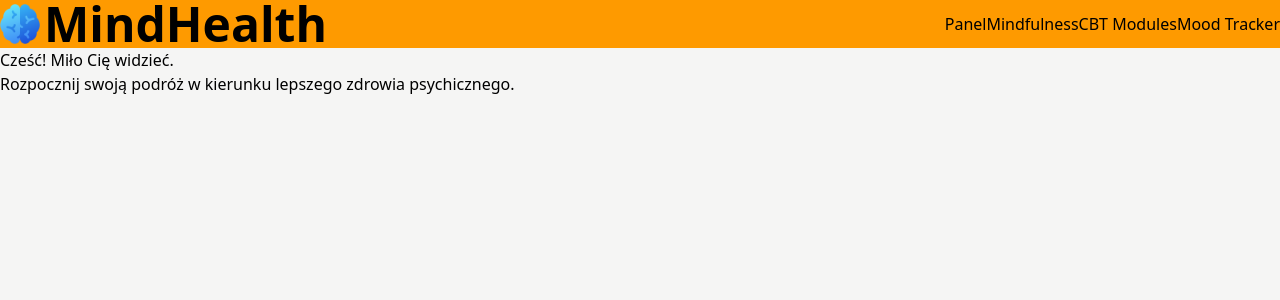
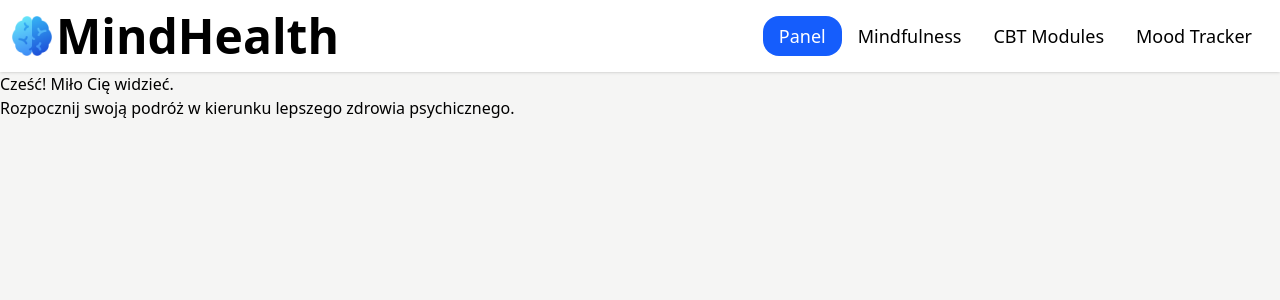
Before and after one commit to OKE225/MindHealth, a React (Vite) app in the folder client/: page /application in a window 1280 px wide. Shown: the top 300 px of the page. Built offline with nearby package versions, Linux system fonts and the light colour scheme.

Commit message:
Create navbar with links

```diff
--- a/client/src/components/Navbar.tsx
+++ /dev/null
@@ -1,23 +0,0 @@
-import React from "react";
-import Header from "./Header";
-
-interface Props {
-  children?: React.ReactNode;
-}
-
-const Navbar = ({ children }: Props) => {
-  return (
-    <nav
-      className={
-        children
-          ? "bg-amber-500 flex justify-between items-center"
-          : "bg-rose-500"
-      }>
-      <Header />
-
-      {children && <div>{children}</div>}
-    </nav>
-  );
-};
-
-export default Navbar;
--- /dev/null
+++ b/client/src/components/NavbarWithLinks.tsx
@@ -0,0 +1,36 @@
+import { NavLink } from "react-router";
+import Header from "./Header";
+
+const NavbarWithLinks = () => {
+  const getClassNames = ({ isActive }: { isActive: boolean }) => {
+    const baseStyle = "font-medium text-black text-lg px-4 py-2 rounded-2xl";
+    const activeStyle = isActive
+      ? "bg-blue-600 text-white hover:bg-blue-600"
+      : "hover:bg-sky-200";
+
+    return `${baseStyle} ${activeStyle}`;
+  };
+
+  return (
+    <nav className="bg-white shadow flex justify-between items-center p-3">
+      <Header />
+
+      <div>
+        <NavLink to="/application" end className={getClassNames}>
+          Panel
+        </NavLink>
+        <NavLink to="/application/mindfulness" className={getClassNames}>
+          Mindfulness
+        </NavLink>
+        <NavLink to="/application/cbt-modules" className={getClassNames}>
+          CBT Modules
+        </NavLink>
+        <NavLink to="/application/mood-tracker" className={getClassNames}>
+          Mood Tracker
+        </NavLink>
+      </div>
+    </nav>
+  );
+};
+
+export default NavbarWithLinks;
--- a/client/src/pages/ApplicationPage.tsx
+++ b/client/src/pages/ApplicationPage.tsx
@@ -1,16 +1,11 @@
-import { Link } from "react-router";
-import Navbar from "../components/Navbar";
+import NavbarWithLinks from "../components/NavbarWithLinks";
 import WelcomeMessage from "../components/WelcomeMessage";
 
 const ApplicationPage = () => {
   return (
     <div>
-      <Navbar>
-        <Link to="/application">Panel</Link>
-        <Link to="/application/mindfulness">Mindfulness</Link>
-        <Link to="/application/cbt-modules">CBT Modules</Link>
-        <Link to="/application/mood-tracker">Mood Tracker</Link>
-      </Navbar>
+      <NavbarWithLinks />
+
       <WelcomeMessage />
     </div>
   );
--- a/client/src/pages/CBTModulesPage.tsx
+++ b/client/src/pages/CBTModulesPage.tsx
@@ -1,7 +1,11 @@
-import React from "react";
+import NavbarWithLinks from "../components/NavbarWithLinks";
 
 const CBTModulesPage = () => {
-  return <div>CBTModulesPage</div>;
+  return (
+    <div>
+      <NavbarWithLinks />
+    </div>
+  );
 };
 
 export default CBTModulesPage;
--- a/client/src/pages/LandingPage.tsx
+++ b/client/src/pages/LandingPage.tsx
@@ -1,13 +1,13 @@
 import { Link } from "react-router";
 import AnimatedBackground from "../components/AnimatedBackground";
-import Navbar from "../components/Navbar";
+import Header from "../components/Header";
 
 const LandingPage = () => {
   return (
     <>
       <AnimatedBackground />
       <div>
-        <Navbar />
+        <Header />
         <p>Twoje wsparcie dla zdrowia psychicznego każdego dnia</p>
         <Link
           to="/application"
--- a/client/src/pages/MindfulnessPage.tsx
+++ b/client/src/pages/MindfulnessPage.tsx
@@ -1,7 +1,11 @@
-import React from "react";
+import NavbarWithLinks from "../components/NavbarWithLinks";
 
 const MindfulnessPage = () => {
-  return <div>MindfulnessPage</div>;
+  return (
+    <div>
+      <NavbarWithLinks />
+    </div>
+  );
 };
 
 export default MindfulnessPage;
--- a/client/src/pages/MoodTrackerPage.tsx
+++ b/client/src/pages/MoodTrackerPage.tsx
@@ -1,7 +1,11 @@
-import React from "react";
+import NavbarWithLinks from "../components/NavbarWithLinks";
 
 const MoodTrackerPage = () => {
-  return <div>MoodTrackerPage</div>;
+  return (
+    <div>
+      <NavbarWithLinks />
+    </div>
+  );
 };
 
 export default MoodTrackerPage;
```
